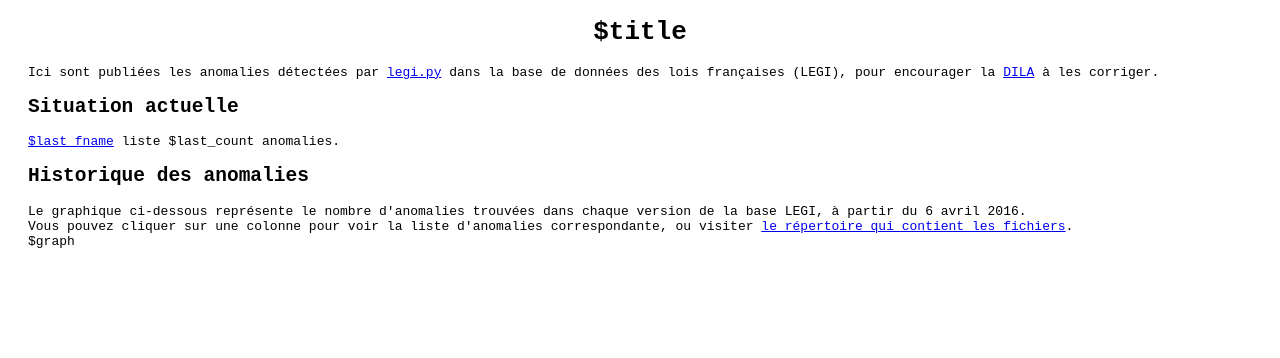
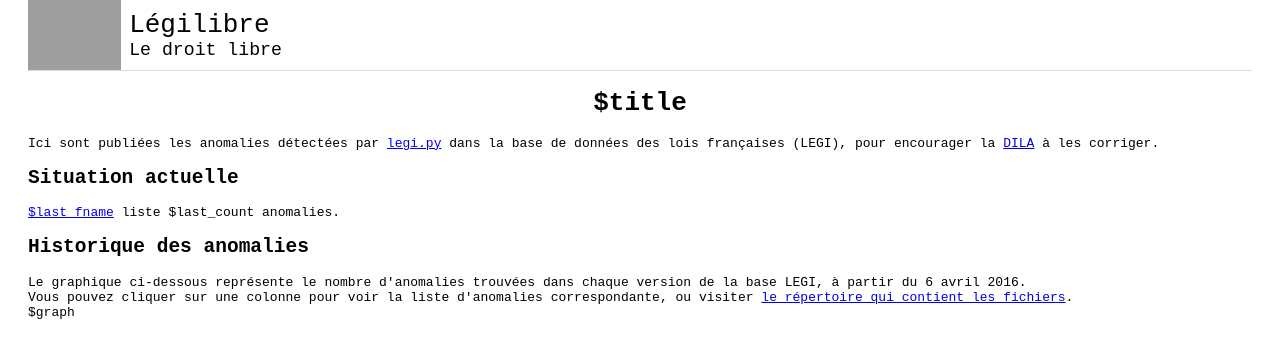
Before and after one commit to Legilibre/legi.py, a plain HTML site: page cron/anomalies-stats.html in a window 1280 px wide. Drawn offline with Linux system fonts and the light colour scheme; grey boxes are pictures that could not be loaded.

Commit message:
add header to anomalies-stats.html

```diff
--- a/cron/anomalies-stats.html
+++ b/cron/anomalies-stats.html
@@ -9,6 +9,13 @@
 html, body { height: 100%; width: 100%; }
 html, body, div, p { margin: 0; padding: 0; }
 body { padding: 0 1em 1em; font-family: Monospace; max-width: 1250px; margin: 0 auto; }
+
+#header { border-bottom: 1px solid #ddd; }
+#header * { display: inline-block; }
+#site-link { color: inherit; text-decoration: none; }
+#site-logo, #site-text { vertical-align: middle; }
+#site-name { font-size: 2em; }
+#site-slogan { font-size: 1.4em; }
 
 h1 { text-align: center; }
 
@@ -25,6 +32,16 @@ a.column { text-decoration: none; color: inherit; }
 </style>
 </head>
 <body>
+
+<div id="header">
+    <a href="http://legilibre.fr/" id="site-link">
+        <img id="site-logo" src="http://avatars1.githubusercontent.com/u/6777462" height="70px">
+        <span id="site-text">
+            <span id="site-name">Légilibre</span><br>
+            <span id="site-slogan">Le droit libre</span>
+        </span>
+    </a>
+</div>
 
 <h1>$title</h1>
 
```
